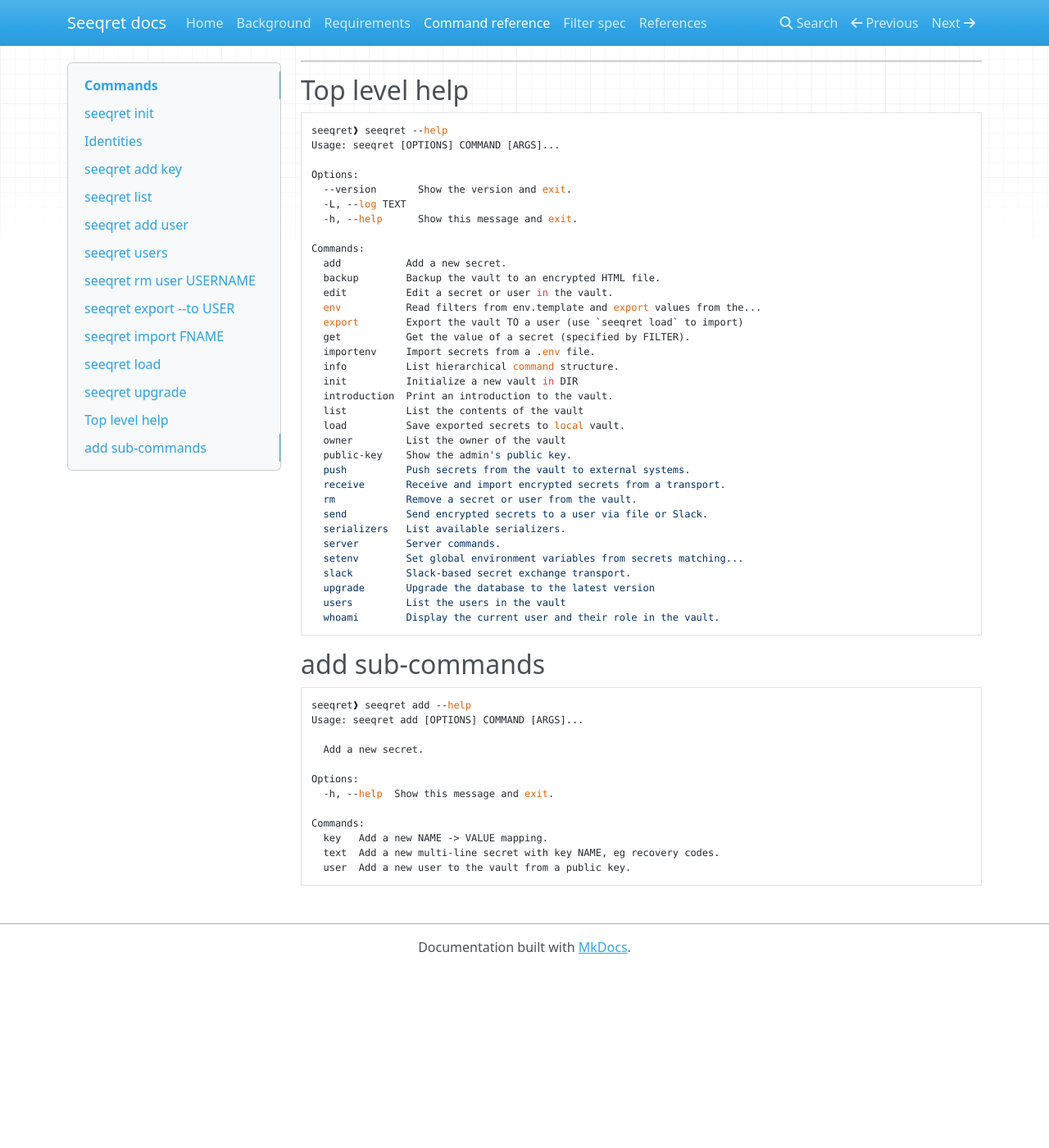
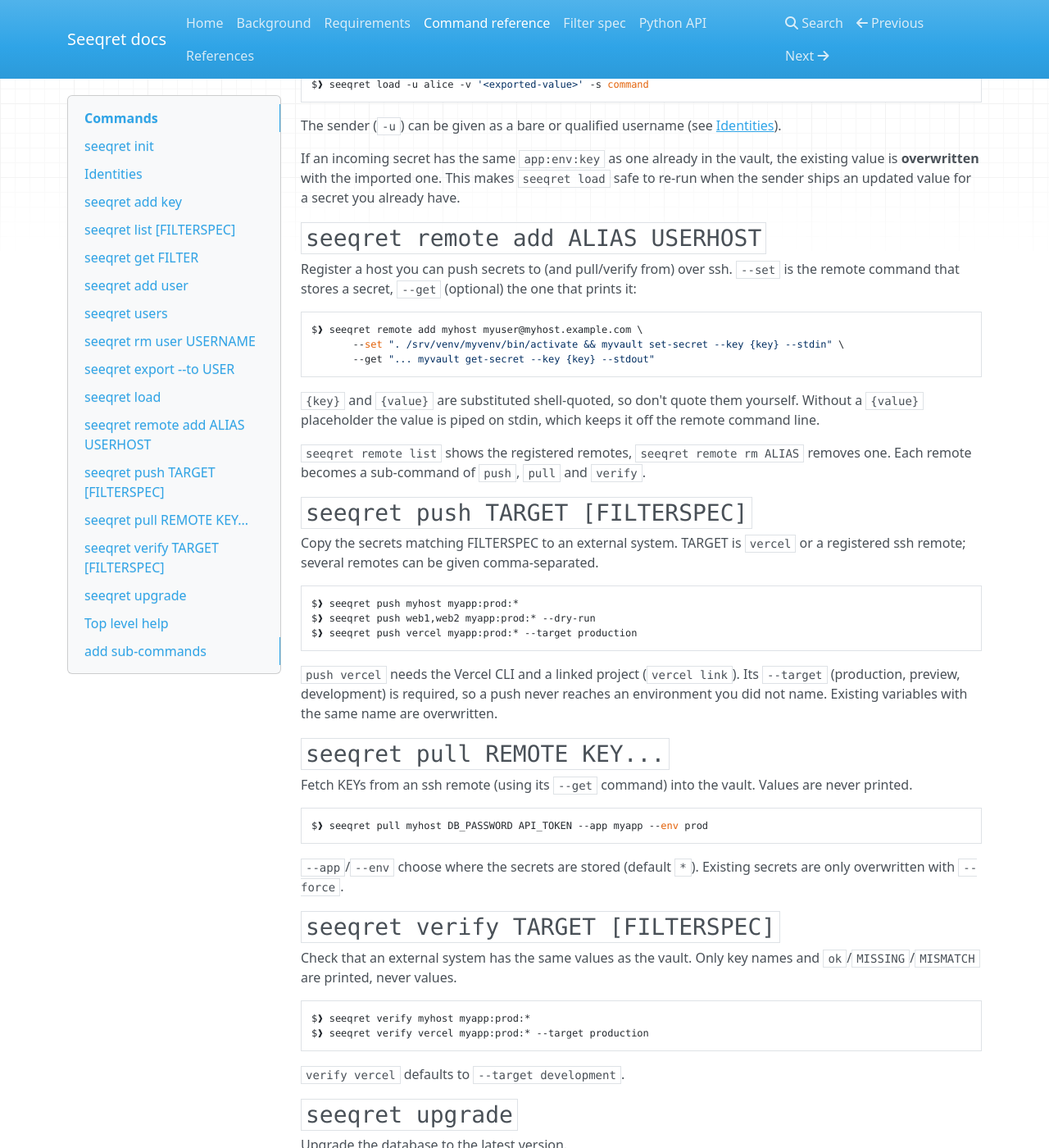
Before and after one commit to thebjorn/seeqret, an MkDocs documentation site: the page built from docs/commands.md, in a window 1280 px wide and 1400 px high, scrolled down 2535 px. Shown: the whole window at 82% size. Built offline with MkDocs 1.6.1, drawn with Linux system fonts in a browser that asks for light colours; nearby versions of some CDN libraries; before the commit the page ends 3718 px from its top, so only the background shows below that; some of the changed text lies outside the part shown.

Commit message:
docs: document the Python API and bring docs up to date
- New docs/python-api.md (in the mkdocs nav): seeqret.get() reference
  forms, return value, SecretNotFound/AmbiguousSecret/ValueError, which
  vault is used. README and AGENTS.md updated to match.
- commands.md: add `get`, `remote`, `push`, `pull`, `verify`; document
  `list FILTERSPEC`/`--env`; drop the nonexistent `seeqret import`; refresh
  the top-level help listing.
- filter-strings.md: parts are not all required (KEY, APP:ENV,
  APP:ENV:KEY); single-secret commands fail on several matches.
- requirements.md: `secrets` -> `seeqret`, real command names, fix the
  duplicated item number (also in README).
- index.md: replace a table of contents that pointed at sections not on
  the page with links to the doc pages.
- README: refresh the `seeqret info` listing, positional `list` filter,
  Socket badge version, typo.

````diff
--- a/docs/commands.md
+++ b/docs/commands.md
@@ -47,9 +47,28 @@
 $❱ seeqret add key NAME "NEW_VALUE" --app myapp --env dev --force
 ```
 
-## `seeqret list`
+## `seeqret list [FILTERSPEC]`
 
-List the contents of the vault.
+List the contents of the vault, optionally only the secrets matching
+FILTERSPEC (see [Filter spec](filter-strings.md)).
+
+```bash
+$❱ seeqret list myapp:prod:
+$❱ seeqret list ":dev:POSTGRES_*" --env     # .env file format
+```
+
+`-f FILTERSPEC` is still accepted for backward compatibility.
+
+## `seeqret get FILTER`
+
+Print the value of a single secret.
+
+```bash
+$❱ seeqret get myapp:prod:DB_PASSWORD
+```
+
+Fails if FILTER matches no secret, or more than one. From Python use
+`seeqret.get()` instead (see [Python API](python-api.md)).
 
 ## `seeqret add user`
 
@@ -109,14 +128,10 @@
 combined with other `--to` values; duplicate recipients are removed.
 
 
-## `seeqret import FNAME`
-
-Import an export file. Will only work if you are the intended receipient.
-
-
 ## `seeqret load`
 
-Load exported secrets into the local vault.
+Load exported secrets into the local vault. This only works if you are the
+intended recipient.
 
 ```bash
 $❱ seeqret load -u alice -f export.json
@@ -131,6 +146,67 @@
 makes `seeqret load` safe to re-run when the sender ships an updated
 value for a secret you already have.
 
+
+## `seeqret remote add ALIAS USERHOST`
+
+Register a host you can push secrets to (and pull/verify from) over ssh.
+`--set` is the remote command that stores a secret, `--get` (optional) the
+one that prints it:
+
+```bash
+$❱ seeqret remote add myhost myuser@myhost.example.com \
+       --set ". /srv/venv/myvenv/bin/activate && myvault set-secret --key {key} --stdin" \
+       --get "... myvault get-secret --key {key} --stdout"
+```
+
+`{key}` and `{value}` are substituted shell-quoted, so don't quote them
+yourself. Without a `{value}` placeholder the value is piped on stdin, which
+keeps it off the remote command line.
+
+`seeqret remote list` shows the registered remotes, `seeqret remote rm ALIAS`
+removes one. Each remote becomes a sub-command of `push`, `pull` and
+`verify`.
+
+## `seeqret push TARGET [FILTERSPEC]`
+
+Copy the secrets matching FILTERSPEC to an external system. TARGET is
+`vercel` or a registered ssh remote; several remotes can be given
+comma-separated.
+
+```bash
+$❱ seeqret push myhost myapp:prod:*
+$❱ seeqret push web1,web2 myapp:prod:* --dry-run
+$❱ seeqret push vercel myapp:prod:* --target production
+```
+
+`push vercel` needs the Vercel CLI and a linked project (`vercel link`).
+Its `--target` (production, preview, development) is required, so a push
+never reaches an environment you did not name. Existing variables with the
+same name are overwritten.
+
+## `seeqret pull REMOTE KEY...`
+
+Fetch KEYs from an ssh remote (using its `--get` command) into the vault.
+Values are never printed.
+
+```bash
+$❱ seeqret pull myhost DB_PASSWORD API_TOKEN --app myapp --env prod
+```
+
+`--app`/`--env` choose where the secrets are stored (default `*`).
+Existing secrets are only overwritten with `--force`.
+
+## `seeqret verify TARGET [FILTERSPEC]`
+
+Check that an external system has the same values as the vault. Only key
+names and `ok`/`MISSING`/`MISMATCH` are printed, never values.
+
+```bash
+$❱ seeqret verify myhost myapp:prod:*
+$❱ seeqret verify vercel myapp:prod:* --target production
+```
+
+`verify vercel` defaults to `--target development`.
 
 ## `seeqret upgrade`
 
@@ -150,7 +226,7 @@
 
 Commands:
   add           Add a new secret.
-  backup        Backup the vault to an encrypted HTML file.
+  backup        Back up the vault to a password-protected HTML file.
   edit          Edit a secret or user in the vault.
   env           Read filters from env.template and export values from the...
   export        Export the vault TO a user (use `seeqret load` to import)
@@ -163,8 +239,10 @@
   load          Save exported secrets to local vault.
   owner         List the owner of the vault
   public-key    Show the admin's public key.
+  pull          Pull secrets from external systems into the vault.
   push          Push secrets from the vault to external systems.
   receive       Receive and import encrypted secrets from a transport.
+  remote        Manage ssh remote targets for push/verify.
   rm            Remove a secret or user from the vault.
   send          Send encrypted secrets to a user via file or Slack.
   serializers   List available serializers.
@@ -173,6 +251,7 @@
   slack         Slack-based secret exchange transport.
   upgrade       Upgrade the database to the latest version
   users         List the users in the vault
+  verify        Verify that vault secrets match external systems.
   whoami        Display the current user and their role in the vault.
 ```
 
--- a/mkdocs.yml
+++ b/mkdocs.yml
@@ -5,4 +5,5 @@
   - Requirements: requirements.md
   - Command reference: commands.md
   - Filter spec: filter-strings.md
+  - Python API: python-api.md
   - References: references.md
````
Also changed, not shown: AGENTS.md (+7 -1 lines), README.md (+42 -13 lines), docs/filter-strings.md (+12 -3 lines), docs/index.md (+5 -13 lines), docs/python-api.md (added, +94 -0 lines), docs/requirements.md (+11 -10 lines).
